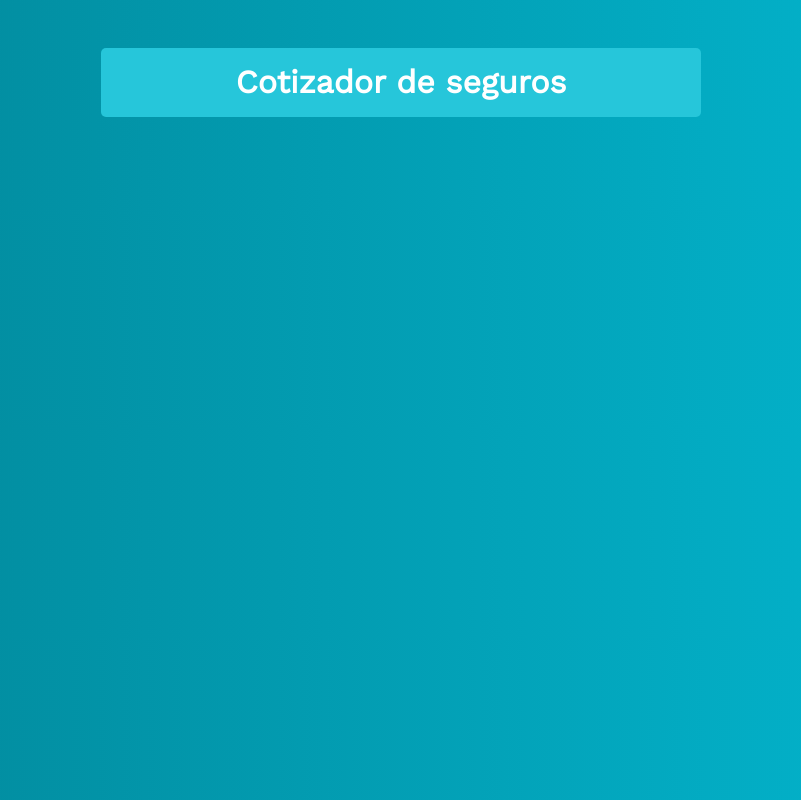
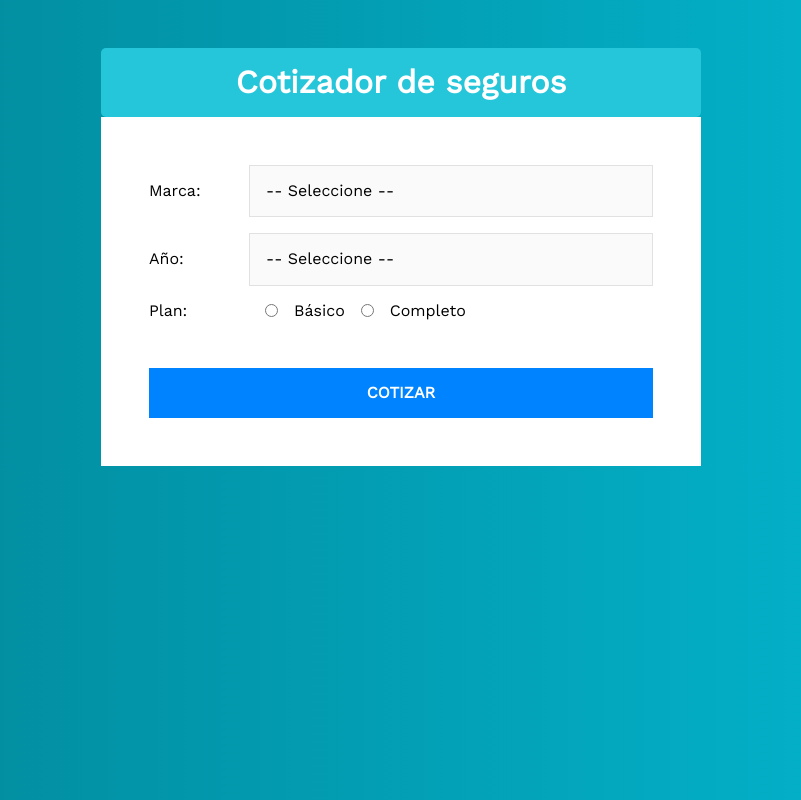
Before and after one commit to jhonattanbenitez/react-hook-practice, a React (Create React App) app in the folder cotizador/: page / in a window 1280 px wide. Shown: the whole page, without its empty margins (239-1040 px from the left). Built offline with nearby package versions, Linux system fonts and the light colour scheme.

Commit message:
styled components añadido

```diff
--- a/cotizador/package.json
+++ b/cotizador/package.json
@@ -11,6 +11,7 @@
     "react": "^17.0.1",
     "react-dom": "^17.0.1",
     "react-scripts": "4.0.2",
+    "styled-components": "^5.2.1",
     "web-vitals": "^1.1.0"
   },
   "scripts": {
--- a/cotizador/src/App.js
+++ b/cotizador/src/App.js
@@ -1,21 +1,15 @@
 import React from "react";
-import Header from "./components/Header";
-import styled from "@emotion/styled";
+import Header from "./components/header/Header.jsx";
+import Formulario from './components/formulario/Formulario';
+import {Contenedor, ContenedorFormulario} from './App.styles';
 
-const Contenedor = styled.div`
-  max-width: 600px;
-  margin: 0 auto;
-`;
-const ContenedorFormulario = styled.div`
-    background-color: FFF;
-    padding: 3rem;
-`;
+
 function App() {
   return (
     <Contenedor>
       <Header titulo="Cotizador de seguros" />
       <ContenedorFormulario>
-
+        <Formulario />
       </ContenedorFormulario>
     </Contenedor>
   );
--- /dev/null
+++ b/cotizador/src/App.styles.jsx
@@ -0,0 +1,11 @@
+import styled from 'styled-components';
+
+export const Contenedor = styled.div`
+max-width: 600px;
+margin: 0 auto;
+`;
+
+export const ContenedorFormulario = styled.div`
+background-color: #FFF;
+padding: 3rem;
+`;
--- a/cotizador/src/components/Header.jsx
+++ /dev/null
@@ -1,27 +0,0 @@
-import React from "react";
-import styled from "@emotion/styled";
-
-const ContenedorHeader = styled.header`
-  background-color: #26c6da;
-  padding: 1rem;
-  margin-top: 3rem;
-  font-weight: bold;
-  color: #fff;
-  border-radius: 5px;
-`;
-
-const TexToHeader = styled.h1`
-  font-size: 2rem;
-  margin: 0;
-  text-align: center;
-`;
-
-const Header = ({ titulo }) => {
-  return (
-    <ContenedorHeader>
-      <TexToHeader>{titulo}</TexToHeader>
-    </ContenedorHeader>
-  );
-};
-
-export default Header;
--- /dev/null
+++ b/cotizador/src/components/formulario/Formulario.jsx
@@ -0,0 +1,74 @@
+import React, { useState } from "react";
+import { Campo, Label, Select, InputRadio, Button } from "./formulario.styles";
+
+const Formulario = () => {
+  const [datos, setDatos] = useState({
+    marca: "",
+    year: "",
+    plan: "",
+  });
+
+  //estraer los valores del state
+
+  const { marca, year, plan } = datos;
+  //leer los datos del formulario y colocarlos en el state
+
+  const getInformation = (e) => {
+    setDatos({
+      ...datos,
+      [e.target.name]: e.target.value,
+    });
+  };
+
+  return (
+    <form>
+      <Campo>
+        <Label>Marca: </Label>
+        <Select name="marca" value={marca} id="" onChange={getInformation}>
+          <option value="">-- Seleccione --</option>
+          <option value="americano">Americano</option>
+          <option value="europeo">Europeo</option>
+          <option value="asiatico">Asiático</option>
+        </Select>
+      </Campo>
+      <Campo>
+        <Label>Año: </Label>
+        <Select name="year" value={year} id="" onChange={getInformation}>
+          <option value="">-- Seleccione --</option>
+          <option value="2021">2021</option>
+          <option value="2020">2020</option>
+          <option value="2019">2019</option>
+          <option value="2018">2018</option>
+          <option value="2017">2017</option>
+          <option value="2016">2016</option>
+          <option value="2015">2015</option>
+          <option value="2014">2014</option>
+          <option value="2013">2013</option>
+          <option value="2012">2012</option>
+        </Select>
+      </Campo>
+      <Campo>
+        <Label htmlFor="plan">Plan: </Label>
+        <InputRadio
+          type="radio"
+          name="plan"
+          value="basico"
+          checked={plan === "basico"}
+          onChange={getInformation}
+        />
+        Básico
+        <InputRadio
+          type="radio"
+          name="plan"
+          value="completo"
+          checked={plan === "completo"}
+          onChange={getInformation}
+        />
+        Completo
+      </Campo>
+      <Button type="button">Cotizar</Button>
+    </form>
+  );
+};
+
+export default Formulario;
--- /dev/null
+++ b/cotizador/src/components/formulario/formulario.styles.jsx
@@ -0,0 +1,43 @@
+import styled from "styled-components";
+
+export const Campo = styled.div`
+  display: flex;
+  margin-bottom: 1rem;
+  align-items: center;
+`;
+export const Label = styled.label`
+  flex: 0 0 100px;
+`;
+export const Select = styled.select`
+  display: block;
+  width: 100%;
+  padding: 1rem;
+  border: 1px solid #e1e1e1;
+  -webkit-appearance: none;
+  background-color: #fafafa;
+`;
+
+export const InputRadio = styled.input`
+  margin: 0 1rem;
+`;
+
+export const Button = styled.button`
+  margin-top: 2rem;
+  background-color: #0083ff;
+  font-size: 16px;
+  width: 100%;
+  color: white;
+  padding: 1rem;
+  text-transform: uppercase;
+  font-weight: bold;
+  border: none;
+
+  &:hover {
+    background-color: #26c6da;
+    -webkit-transition: background-color 0.3s ease-out;
+    -moz-transition: background-color 0.3s ease-out;
+    -o-transition: background-color 0.3s ease-out;
+    transition: background-color 0.3s ease-out;
+    cursor: pointer;
+  }
+`;
--- /dev/null
+++ b/cotizador/src/components/header/Header.jsx
@@ -0,0 +1,13 @@
+import React from "react";
+import { ContenedorHeader, TexToHeader } from './header.styles';
+
+
+const Header = ({ titulo }) => {
+  return (
+    <ContenedorHeader>
+      <TexToHeader>{titulo}</TexToHeader>
+    </ContenedorHeader>
+  );
+};
+
+export default Header;
--- /dev/null
+++ b/cotizador/src/components/header/header.styles.jsx
@@ -0,0 +1,16 @@
+import styled from 'styled-components';
+
+export const ContenedorHeader = styled.header`
+  background-color: #26c6da;
+  padding: 1rem;
+  margin-top: 3rem;
+  font-weight: bold;
+  color: #fff;
+  border-radius: 5px;
+`;
+
+export const TexToHeader = styled.h1`
+  font-size: 2rem;
+  margin: 0;
+  text-align: center;
+`;
```
Also changed, not shown: 1 other file (tests, documents, lock files or other folders).
